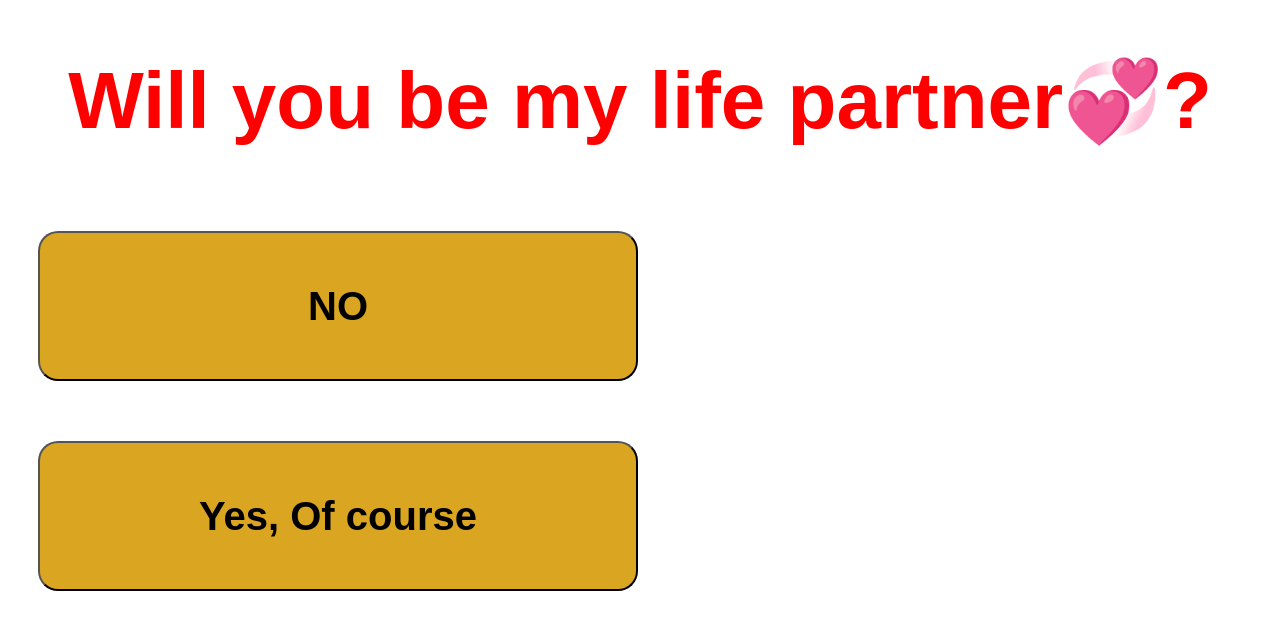
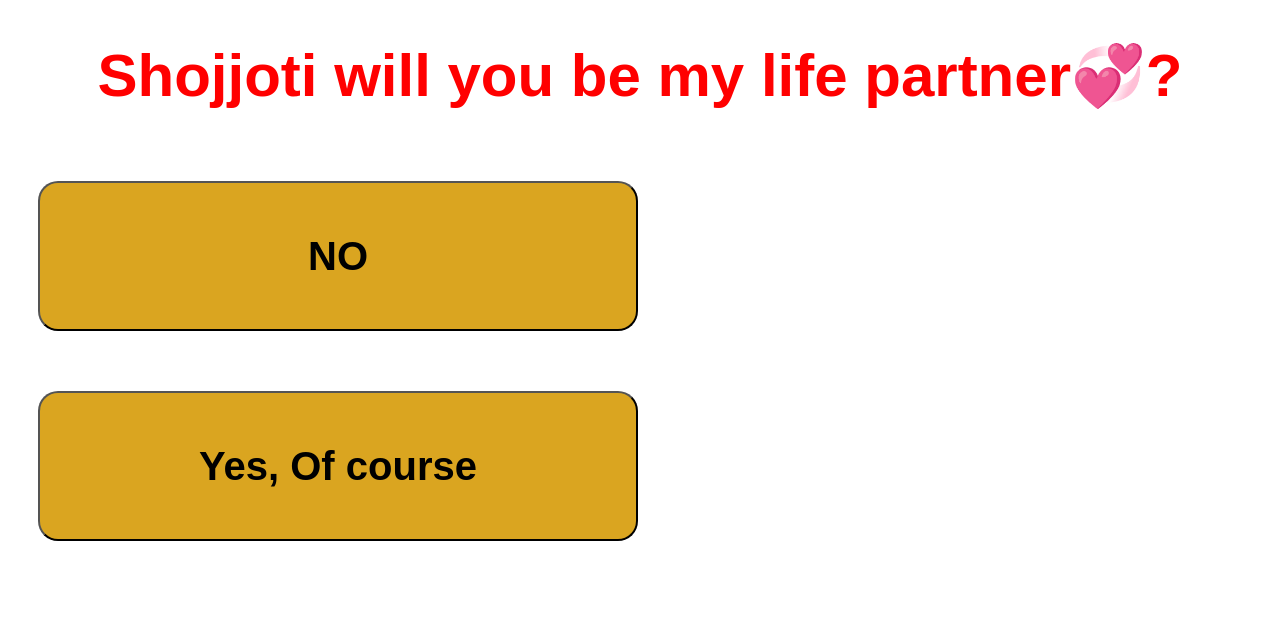
Before and after one commit to FarhanChowdhury738/proposesome, a plain HTML site: page index.html in a window 1280 px wide. Drawn offline with Linux system fonts and the light colour scheme.

Commit message:
Update index.html

```diff
--- a/index.html
+++ b/index.html
@@ -7,7 +7,7 @@
         <style>
             h1{
                 color: red;
-                font-size: 80px;
+                font-size: 60px;
                 font-family: sans-serif;
                 text-align: center;
 
@@ -26,7 +26,7 @@
 
     </head>
     <body>
-        <h1 id="message"> Will you be my life partner💞? </h1>
+        <h1 id="message"> Shojjoti will you be my life partner💞? </h1>
         <button onclick="ppropose()">NO</button>
         <button onclick="propose()">Yes, Of course </button>
         <script>
```
